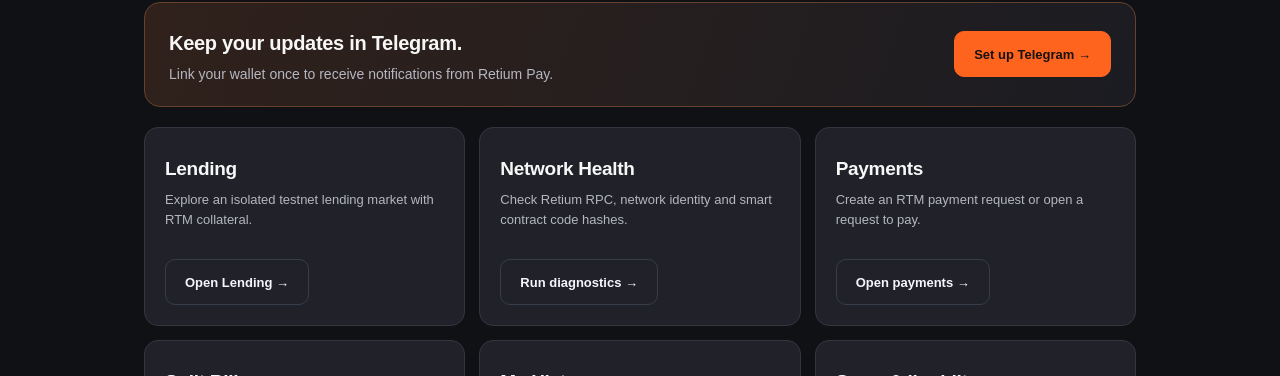
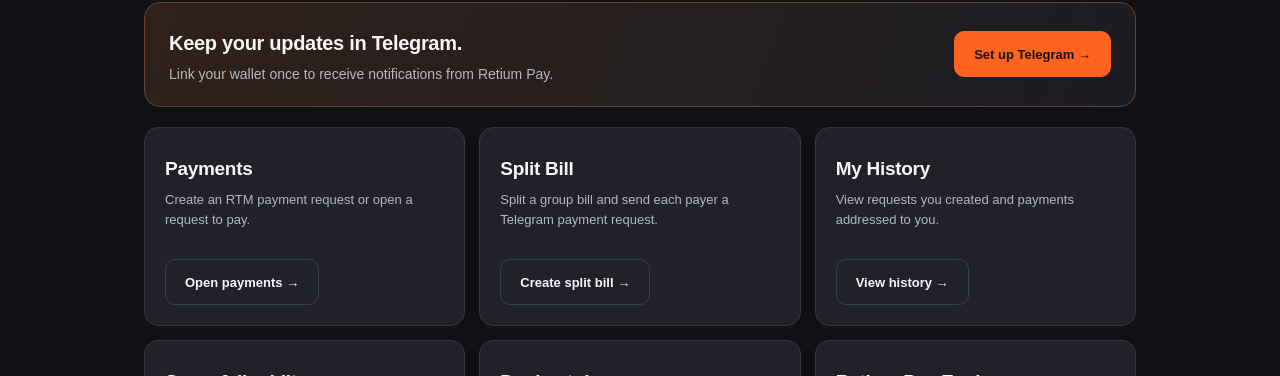
Before and after one commit to nguyenhuu0304/retium-pay, a Next.js app: page / in a window 1280 px wide. Shown: the part 378-754 px from the top of the page. Built offline with nearby package versions, Linux system fonts and the light colour scheme; no server answers.

Commit message:
Fix Network Health dashboard sort order

```diff
--- a/src/app/page.tsx
+++ b/src/app/page.tsx
@@ -95,7 +95,7 @@ export default function Home() {
         </Link>
       </section>
       <section className="dashboard-tools" aria-label="Available tools">
-        {[...tools].filter((item) => item.href !== "/telegram").sort((a, b) => ["/payments", "/split", "/requests", "/dex", "/deploy", "/explorer", "/lending", "/network"].indexOf(a.href) - ["/payments", "/split", "/requests", "/dex", "/deploy", "/explorer", "/lending"].indexOf(b.href)).map((item) => (
+        {[...tools].filter((item) => item.href !== "/telegram").sort((a, b) => ["/payments", "/split", "/requests", "/dex", "/deploy", "/explorer", "/lending", "/network"].indexOf(a.href) - ["/payments", "/split", "/requests", "/dex", "/deploy", "/explorer", "/lending", "/network"].indexOf(b.href)).map((item) => (
           <article className="dashboard-tool" key={item.href}>
             <h2>{<UiText text={item.title} />}</h2>
             <p>{<UiText text={item.text} />}</p>
```
